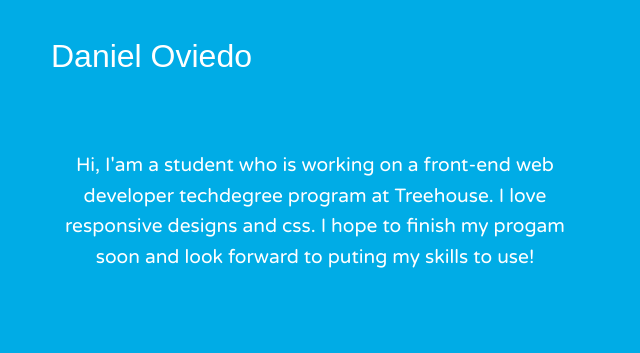
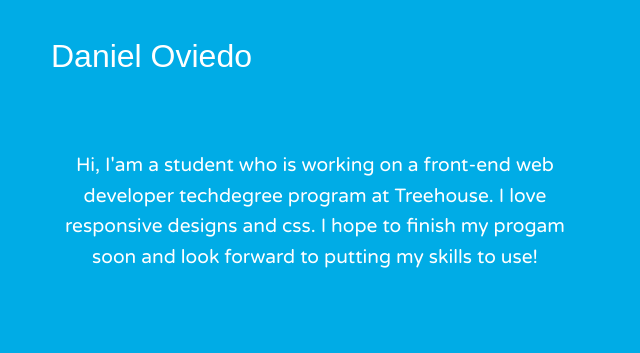
Before and after one commit to danieloviz86/danieloviz86.github.io-responsive-website, a plain HTML site: page index.html in a window 1280 px wide. Shown: the top 353 px of the page, 49-689 px from the left. Drawn offline with Linux system fonts and the light colour scheme.

Commit message:
spelling correction on html file

```diff
--- a/index.html
+++ b/index.html
@@ -23,7 +23,7 @@
 				  </header>
   <div class="intro clearfix">
         <a href="images/profilepic1.png"><img class="profile-picture" src="images/profilepic1.png" alt="Profile Picture">
-        <p class="intro-paragraph">Hi, I'am a student who is working on a front-end web developer techdegree program at Treehouse. I love responsive designs and css. I hope to finish my progam soon and look forward to puting my skills to use!</p></a>
+        <p class="intro-paragraph">Hi, I'am a student who is working on a front-end web developer techdegree program at Treehouse. I love responsive designs and css. I hope to finish my progam soon and look forward to putting my skills to use!</p></a>
     </div>
 
 
```
